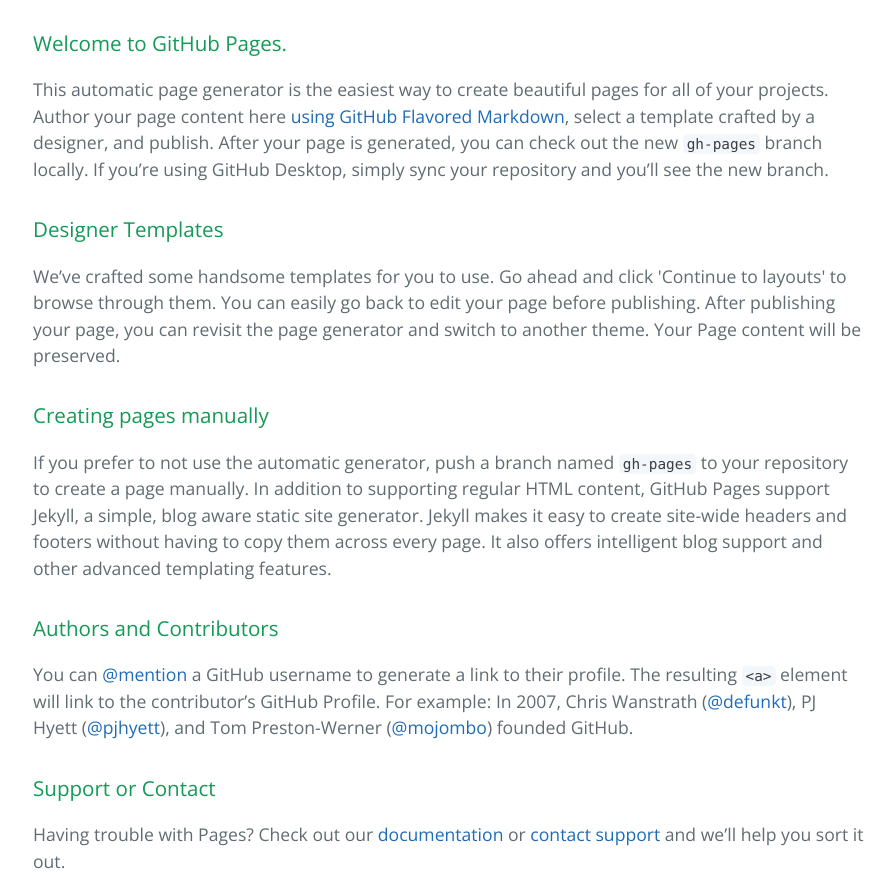
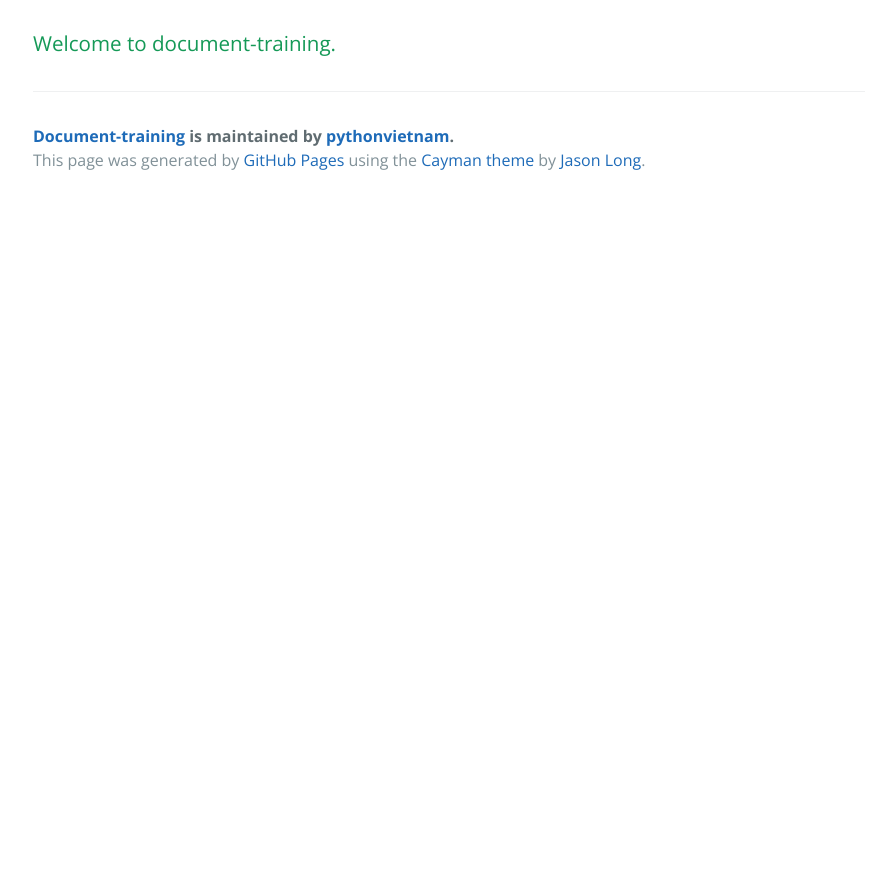
Before and after one commit to pythonvietnam/document-training, a plain HTML site: page index.html in a window 1280 px wide. Shown: the part 340-1217 px from the top of the page, without its empty margins (191-1083 px from the left). After the commit the page ends 800 px from the top, so only its background shows below. Drawn offline with nearby package versions, Linux system fonts and the light colour scheme.

```diff
--- a/index.html
+++ b/index.html
@@ -20,29 +20,7 @@
 
     <section class="main-content">
       <h3>
-<a id="welcome-to-github-pages" class="anchor" href="#welcome-to-github-pages" aria-hidden="true"><span class="octicon octicon-link"></span></a>Welcome to GitHub Pages.</h3>
-
-<p>This automatic page generator is the easiest way to create beautiful pages for all of your projects. Author your page content here <a href="https://guides.github.com/features/mastering-markdown/">using GitHub Flavored Markdown</a>, select a template crafted by a designer, and publish. After your page is generated, you can check out the new <code>gh-pages</code> branch locally. If you’re using GitHub Desktop, simply sync your repository and you’ll see the new branch.</p>
-
-<h3>
-<a id="designer-templates" class="anchor" href="#designer-templates" aria-hidden="true"><span class="octicon octicon-link"></span></a>Designer Templates</h3>
-
-<p>We’ve crafted some handsome templates for you to use. Go ahead and click 'Continue to layouts' to browse through them. You can easily go back to edit your page before publishing. After publishing your page, you can revisit the page generator and switch to another theme. Your Page content will be preserved.</p>
-
-<h3>
-<a id="creating-pages-manually" class="anchor" href="#creating-pages-manually" aria-hidden="true"><span class="octicon octicon-link"></span></a>Creating pages manually</h3>
-
-<p>If you prefer to not use the automatic generator, push a branch named <code>gh-pages</code> to your repository to create a page manually. In addition to supporting regular HTML content, GitHub Pages support Jekyll, a simple, blog aware static site generator. Jekyll makes it easy to create site-wide headers and footers without having to copy them across every page. It also offers intelligent blog support and other advanced templating features.</p>
-
-<h3>
-<a id="authors-and-contributors" class="anchor" href="#authors-and-contributors" aria-hidden="true"><span class="octicon octicon-link"></span></a>Authors and Contributors</h3>
-
-<p>You can <a href="https://github.com/blog/821" class="user-mention">@mention</a> a GitHub username to generate a link to their profile. The resulting <code>&lt;a&gt;</code> element will link to the contributor’s GitHub Profile. For example: In 2007, Chris Wanstrath (<a href="https://github.com/defunkt" class="user-mention">@defunkt</a>), PJ Hyett (<a href="https://github.com/pjhyett" class="user-mention">@pjhyett</a>), and Tom Preston-Werner (<a href="https://github.com/mojombo" class="user-mention">@mojombo</a>) founded GitHub.</p>
-
-<h3>
-<a id="support-or-contact" class="anchor" href="#support-or-contact" aria-hidden="true"><span class="octicon octicon-link"></span></a>Support or Contact</h3>
-
-<p>Having trouble with Pages? Check out our <a href="https://help.github.com/pages">documentation</a> or <a href="https://github.com/contact">contact support</a> and we’ll help you sort it out.</p>
+<a id="welcome-to-document-training" class="anchor" href="#welcome-to-document-training" aria-hidden="true"><span class="octicon octicon-link"></span></a>Welcome to document-training.</h3>
 
       <footer class="site-footer">
         <span class="site-footer-owner"><a href="https://github.com/pythonvietnam/document-training">Document-training</a> is maintained by <a href="https://github.com/pythonvietnam">pythonvietnam</a>.</span>
```
Also changed, not shown: params.json (+1 -1 lines).
